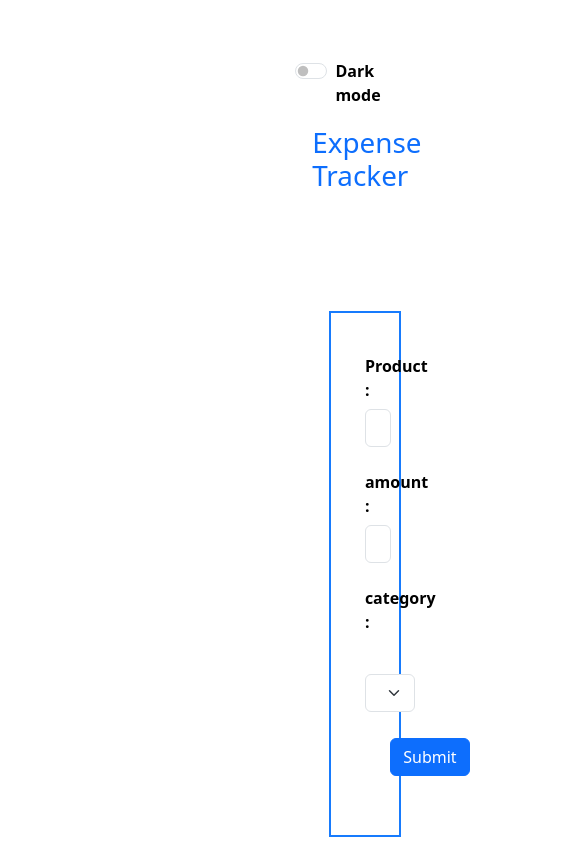
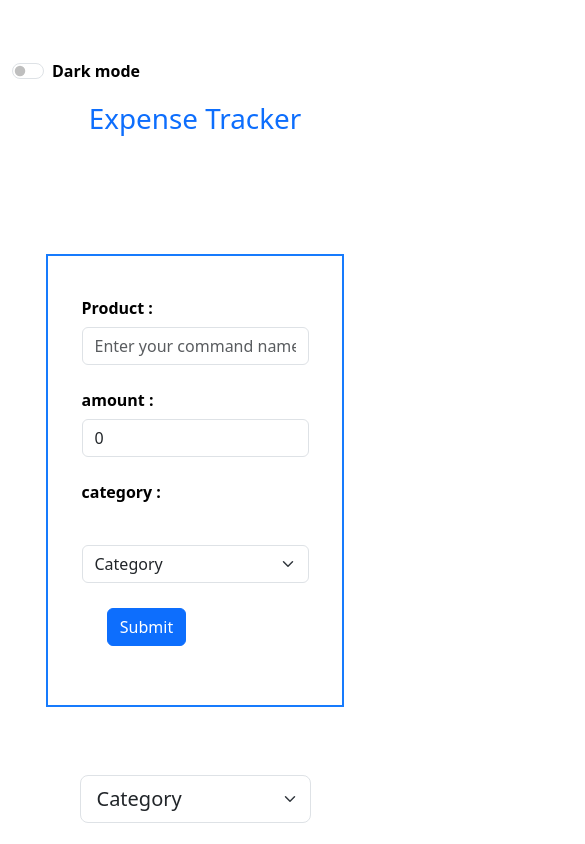
Before and after one commit to ESSAFAR/ExpenseTracker, a React (Vite) app: page / in a window 390 px wide. Shown: the top 844 px of the page, 585 px wide, since content can reach past the window. Built offline with nearby package versions, Linux system fonts and the light colour scheme.

Commit message:
made website responsive

```diff
--- a/src/App.tsx
+++ b/src/App.tsx
@@ -29,7 +29,7 @@ function App() {
   ]);
 
   return (
-    <div className={isDark ? "dark " + "main fw-semibold" : "main fw-semibold"}>
+    <div className={isDark ? "dark " + "main fw-semibold" : "main fw-semibold " + "container"}>
       <div className="form-check form-switch">
         <input
           onChange={() => setDarkness(!isDark)}
--- a/src/Components/Table.tsx
+++ b/src/Components/Table.tsx
@@ -1,4 +1,4 @@
-import { useState, FormEvent, useEffect } from "react";
+import { useState, useEffect } from "react";
 import { AiFillDelete } from "react-icons/ai";
 
 interface Product {
```
